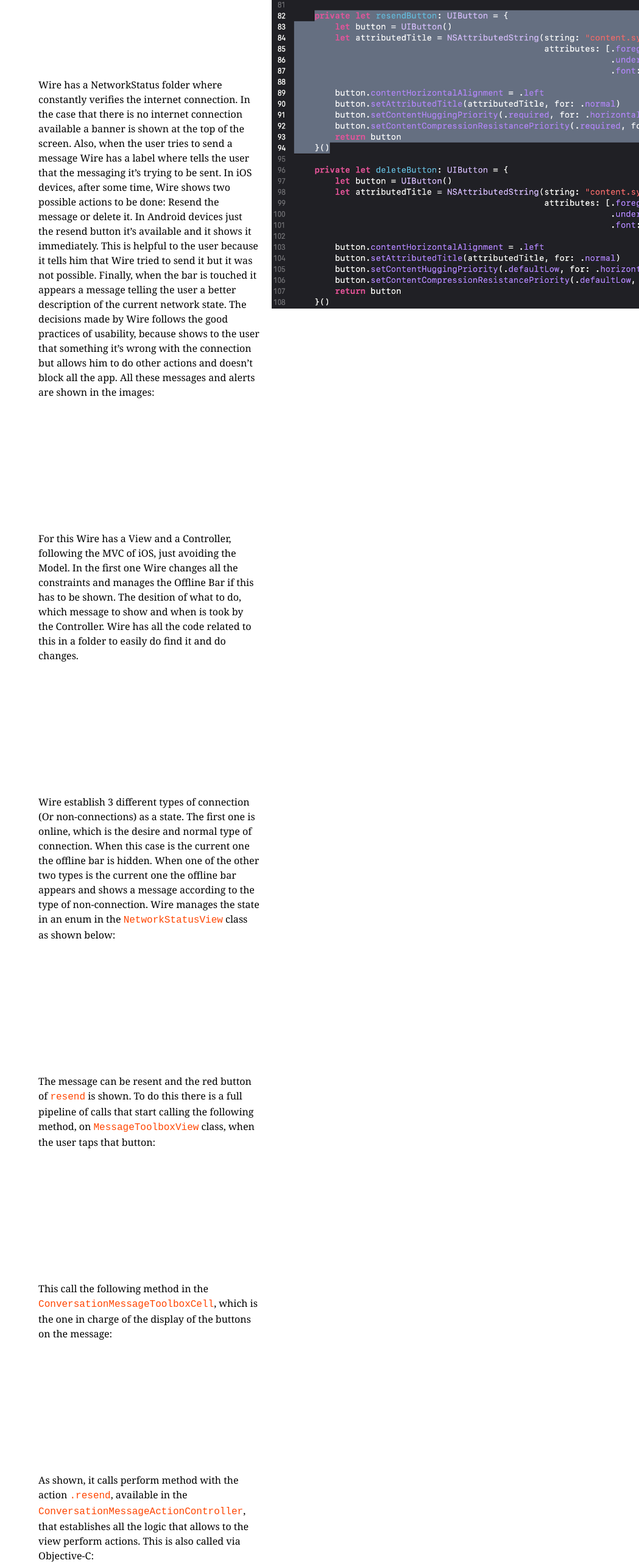
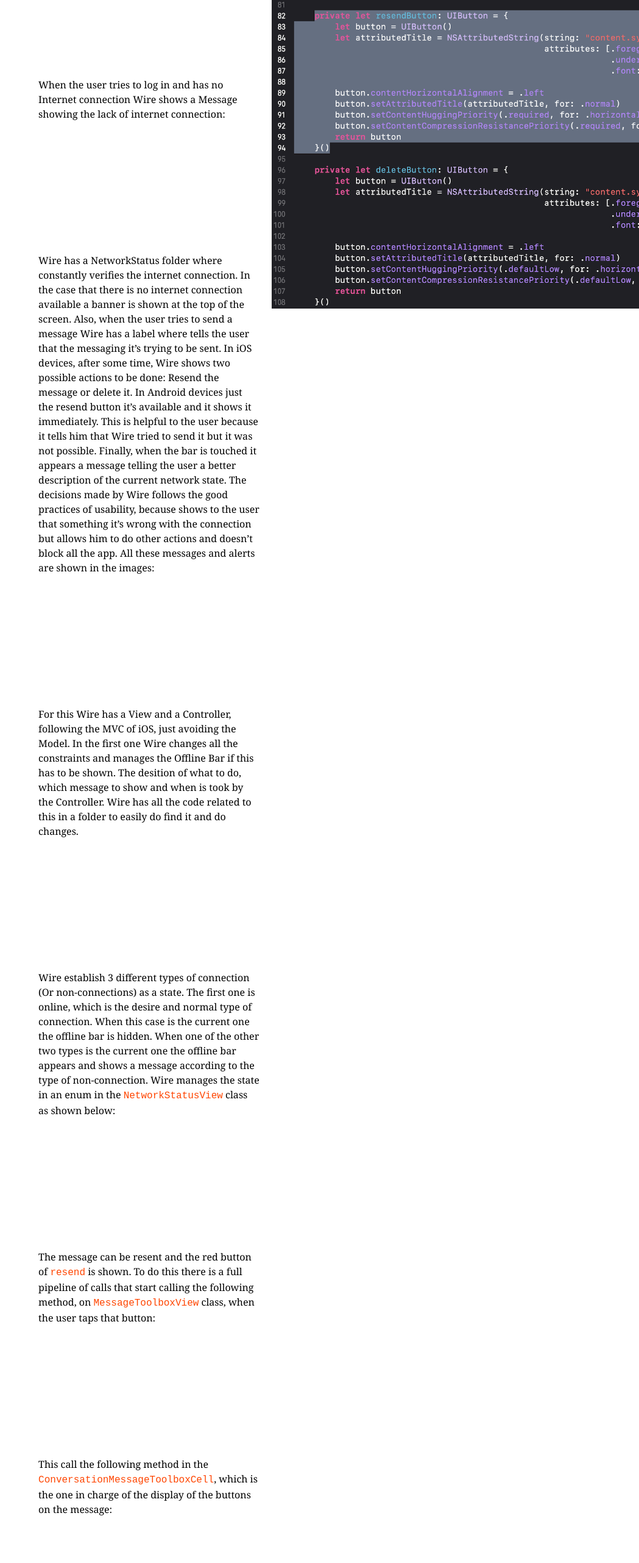
Before and after one commit to cpotdevin/OsmAnd-ios-Analysis, a plain HTML site: page eventual-connectivity/index.html in a window 1280 px wide. Shown: the part 7220-9783 px from the top of the page at 61% size, without its empty margins (231-1280 px from the left). Drawn offline with nearby package versions, Linux system fonts and the light colour scheme.

Commit message:
Eventual connectivity ios section added

```diff
--- a/eventual-connectivity/index.html
+++ b/eventual-connectivity/index.html
@@ -29,7 +29,9 @@
                     <ul><a href="#android2">Open a conversation</a></ul>
                     <ul><a href="#android3">Send a message</a></ul>
                 </li>
-                <li><a href="#ios">iOS</a></li>
+                <li>
+                    <a href="#ios">iOS</a>
+                </li>
             </ul>
 
             <section>
@@ -111,56 +113,61 @@
                     </figure>
                 </section>
 
-                <h2 id="android">iOS</h2>
+                <h2 id="ios">iOS</h2>
                 <p>Lets take a look at how the iOS app takes care of connectivity problems.</p>
                 <section class="scrolly">
                     <article>
-                            <div class="step scrolly1" data-step="0" img-src="/resources/images/iOS-connectivity/EC-Introduction.png">
+                            <div class="step scrolly1" data-step="0" img-src="/resources/images/iOS-connectivity/EC-0.png">
+                                <p>
+                                    When the user tries to log in and has no Internet connection Wire shows a Message showing the lack of internet connection:
+                                </p>
+                            </div>
+                            <div class="step scrolly1" data-step="1" img-src="/resources/images/iOS-connectivity/EC-Introduction.png">
                                 <p>
                                     Wire has a NetworkStatus folder where constantly verifies the internet connection. In the case that there is no internet connection available a banner is shown at the top of the screen. Also, when the user tries to send a message Wire has a label where tells the user that the messaging it’s trying to be sent. In iOS devices, after some time, Wire shows two possible actions to be done: Resend the message or delete it. In Android devices just the resend button it’s available and it shows it immediately. This is helpful to the user because it tells him that Wire tried to send it but it was not possible. Finally, when the bar is touched it appears a message telling the user a better description of the current network state. The decisions made by Wire follows the good practices of usability, because shows to the user that something it’s wrong with the connection but allows him to do other actions and doesn’t block all the app. All these messages and alerts are shown in the images:
                                 </p>
                             </div>
-                            <div class="step scrolly1" data-step="1" img-src="/resources/images/iOS-connectivity/EC-1.png">
+                            <div class="step scrolly1" data-step="2" img-src="/resources/images/iOS-connectivity/EC-1.png">
                                 <p>
                                     For this Wire has a View and a Controller, following the MVC of iOS, just avoiding the Model. In the first one Wire changes all the constraints and manages the Offline Bar if this has to be shown. The desition of what to do, which message to show and when is took by the Controller. Wire has all the code related to this in a folder to easily do find it and do changes.
                                 </p>
                             </div>
-                            <div class="step scrolly1" data-step="2" img-src="/resources/images/iOS-connectivity/EC-2.png" figcaption="Sources/UserInterface/Components/NetworkStatus/NetworkStatusViewDelegate.swift">
+                            <div class="step scrolly1" data-step="3" img-src="/resources/images/iOS-connectivity/EC-2.png" figcaption="Sources/UserInterface/Components/NetworkStatus/NetworkStatusViewDelegate.swift">
                                 <p>
                                     Wire establish 3 different types of connection (Or non-connections) as a state. The first one is online, which is the desire and normal type of connection. When this case is the current one the offline bar is hidden. When one of the other two types is the current one the offline bar appears and shows a message according to the type of non-connection. Wire manages the state in an enum in the <code>NetworkStatusView </code> class as shown below:
                                 </p>
                             </div>
-                            <div class="step scrolly1" data-step="3" img-src="/resources/images/iOS-connectivity/EC-3.png" figcaption="Sources/UserInterface/Conversation/Content/Content/Cells/Unity/MessageToolboxView.swift">
+                            <div class="step scrolly1" data-step="4" img-src="/resources/images/iOS-connectivity/EC-3.png" figcaption="Sources/UserInterface/Conversation/Content/Content/Cells/Unity/MessageToolboxView.swift">
                                 <p>
                                     The message can be resent and the red button of <code>resend</code> is shown. To do this there is a full pipeline of calls that start calling the following method, on <code>MessageToolboxView</code> class, when the user taps that button:
                                 </p>
                             </div>
-                            <div class="step scrolly1" data-step="4" img-src="/resources/images/iOS-connectivity/EC-4.png" figcaption="Sources/UserInterface/Conversation/Content/Cells/Unity/MessageToolboxView.swift">
+                            <div class="step scrolly1" data-step="5" img-src="/resources/images/iOS-connectivity/EC-4.png" figcaption="Sources/UserInterface/Conversation/Content/Cells/Unity/MessageToolboxView.swift">
                                 <p>
                                     This call the following method in the <code>ConversationMessageToolboxCell</code>, which is the one in charge of the display of the buttons on the message:
                                 </p>
                             </div>
-                            <div class="step scrolly1" data-step="5" img-src="/resources/images/iOS-connectivity/EC-5.png" figcaption="Sources/UserInterface/Conversation/Content/Cells/ConfigurationMessageCell/ConversationMessageActionController.swift">
+                            <div class="step scrolly1" data-step="6" img-src="/resources/images/iOS-connectivity/EC-5.png" figcaption="Sources/UserInterface/Conversation/Content/Cells/ConfigurationMessageCell/ConversationMessageActionController.swift">
                                 <p>
                                     As shown, it calls perform method with the action <code>.resend</code>, available in the <code>ConversationMessageActionController</code>, that establishes all the logic that allows to the view perform actions. This is also called via Objective-C:
                                 </p>
                             </div>
-                            <div class="step scrolly1" data-step="6" img-src="/resources/images/iOS-connectivity/EC-6.png" figcaption="Sources/UserInterface/Conversation/Content/Cells/MessageAction.swift">
+                            <div class="step scrolly1" data-step="7" img-src="/resources/images/iOS-connectivity/EC-6.png" figcaption="Sources/UserInterface/Conversation/Content/Cells/MessageAction.swift">
                                 <p>
                                     There are different actions that can be performed. Wire established an enum called <code>MessageAction</code> to list them, and let the app know which types of actions can be done:
                                 </p>
                             </div>
-                            <div class="step scrolly1" data-step="7" img-src="/resources/images/iOS-connectivity/EC-7.png" figcaption="Sources/Helpers/syncengine/ZMMessage.swift">
+                            <div class="step scrolly1" data-step="8" img-src="/resources/images/iOS-connectivity/EC-7.png" figcaption="Sources/Helpers/syncengine/ZMMessage.swift">
                                 <p>
                                     To check it if the message can be resent there is a variable that stored this property, available in the <code>ZMConversationMessage</code> class:
                                 </p>
                             </div>
-                            <div class="step scrolly1" data-step="8" img-src="/resources/images/iOS-connectivity/EC-8.png" figcaption="Sources/UserInterface/Conversation/Content/Cells/Utility/MessageToolboxView.swift">
+                            <div class="step scrolly1" data-step="9" img-src="/resources/images/iOS-connectivity/EC-8.png" figcaption="Sources/UserInterface/Conversation/Content/Cells/Utility/MessageToolboxView.swift">
                                 <p>
                                     In the <code>reloadContent</code> method, in the <code>MessageToolboxView</code> class, some cases are considered depending of what it’s is going to be painted. In the case of failure to send the message this happens:
                                 </p>
                             </div>
-                            <div class="step scrolly1" data-step="9" img-src="/resources/images/iOS-connectivity/EC-9.png" figcaption="Sources/UserInterface/Conversation/Content/Cells/Utility/MessageToolboxDataSource.swift">
+                            <div class="step scrolly1" data-step="10" img-src="/resources/images/iOS-connectivity/EC-9.png" figcaption="Sources/UserInterface/Conversation/Content/Cells/Utility/MessageToolboxDataSource.swift">
                                 <p>
                                     This method just shows the red <code>resend</code> button and hides the others. The content that can be displayed it’s set by the following enum:
                                 </p>
```
Also changed, not shown: resources/images/iOS-connectivity/EC-0.png (added), resources/images/iOS-connectivity/EC-Introduction.png, 2 other files.
